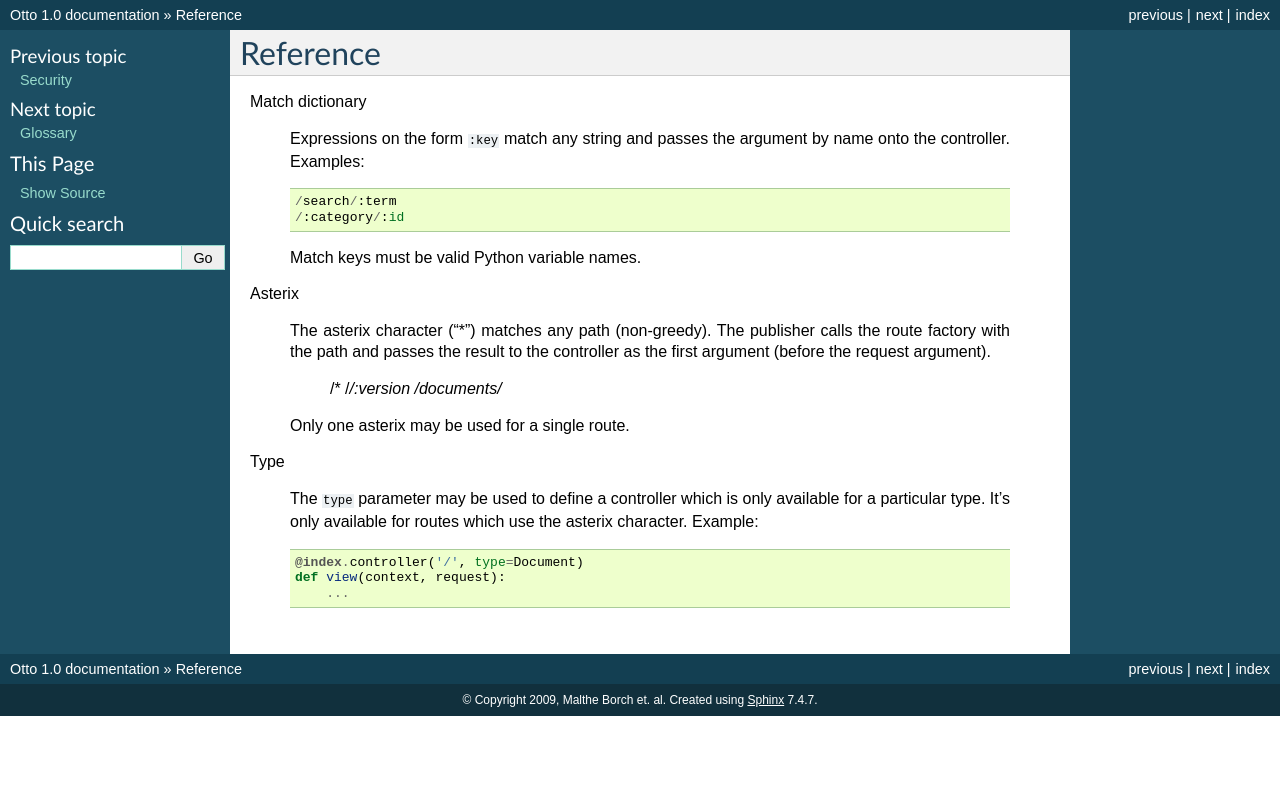
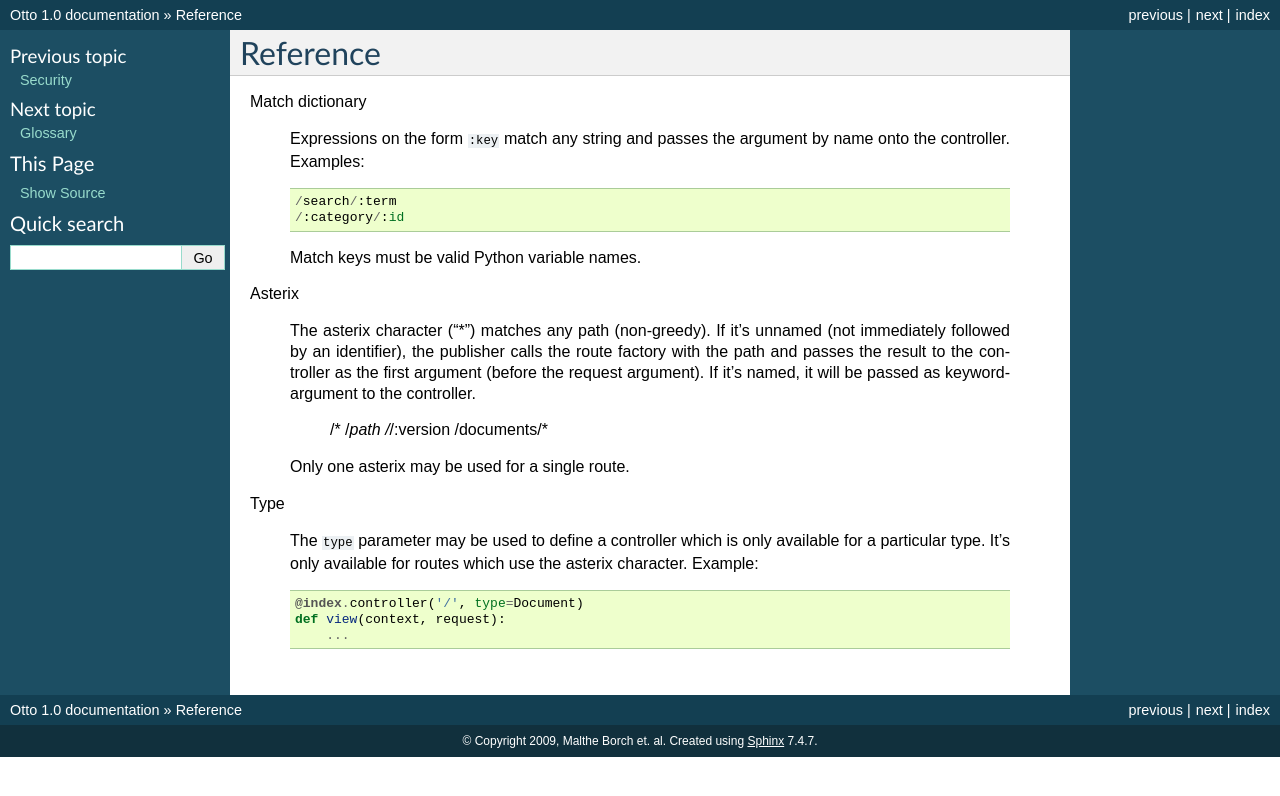
Before and after one commit to malthe/otto, a Sphinx documentation site: the page built from otto/docs/reference.rst, in a window 1280 px wide. Shown: the top 796 px of the page. Built offline with Sphinx 7.4.7, drawn with Linux system fonts in a browser that asks for light colours.

Commit message:
The asterix operator now takes an optional identifier; this will bypass the factory and instead pass the argument as keyword-argument to the controller.

```diff
--- a/otto/docs/reference.rst
+++ b/otto/docs/reference.rst
@@ -15,12 +15,14 @@ Match dictionary
 
 Asterix
 
-  The asterix character ("*") matches any path (non-greedy). The
-  publisher calls the route factory with the path and passes the
-  result to the controller as the first argument (before the request
-  argument).
+  The asterix character ("*") matches any path (non-greedy). If it's
+  unnamed (not immediately followed by an identifier), the publisher
+  calls the route factory with the path and passes the result to the
+  controller as the first argument (before the request argument). If
+  it's named, it will be passed as keyword-argument to the controller.
 
     /*
+    /*path
     /*/:version
     /documents/*
 
```
Also changed, not shown: 1 other file.
